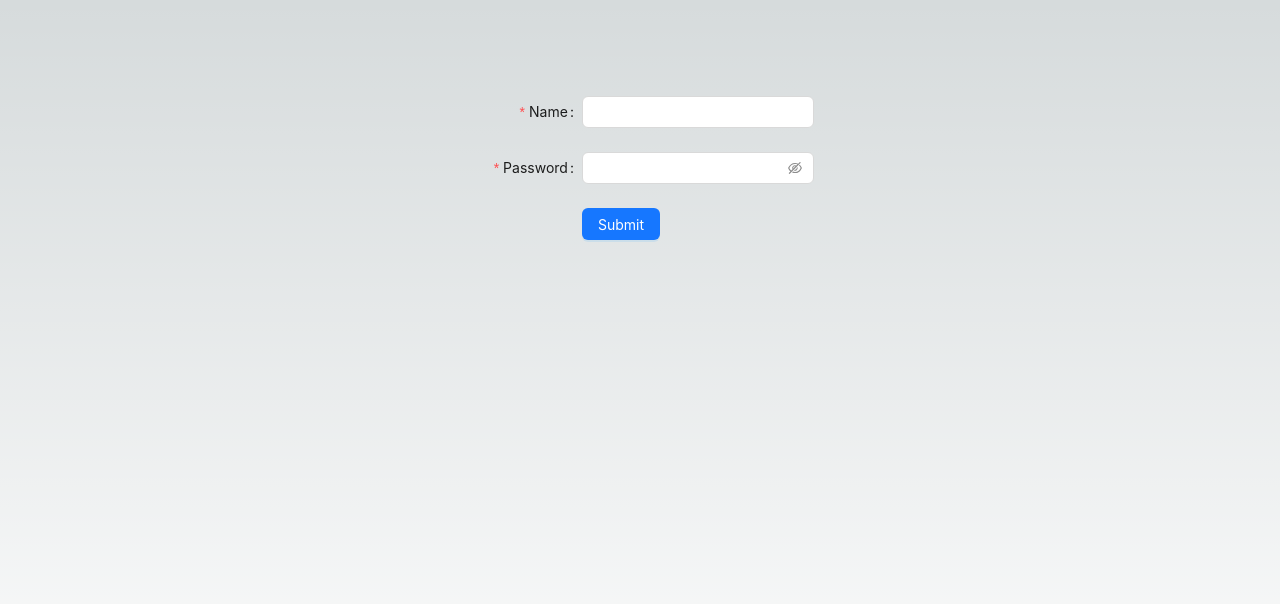
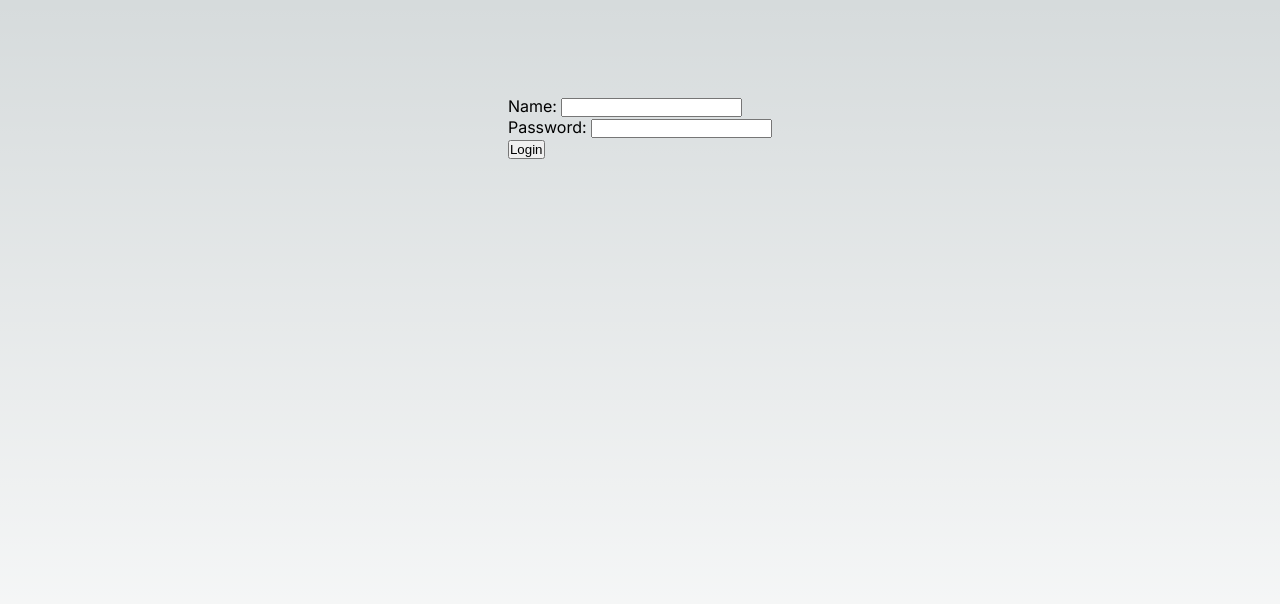
Before and after one commit to mohamedeliwa/delivery-service-client, a Next.js app: page / in a window 1280 px wide. Shown: the top 604 px of the page. Built offline with nearby package versions, Linux system fonts and the light colour scheme.

Commit message:
created the login form

```diff
--- a/package.json
+++ b/package.json
@@ -9,7 +9,6 @@
     "lint": "next lint"
   },
   "dependencies": {
-    "antd": "^5.11.5",
     "axios": "^1.6.2",
     "next": "14.0.3",
     "react": "^18",
--- a/src/components/Login.tsx
+++ b/src/components/Login.tsx
@@ -1,53 +1,64 @@
-import React from "react";
-import { Button, Checkbox, Form, Input } from "antd";
-
-type FieldType = {
-  name?: string;
-  password?: string;
-};
+import axios from "axios";
+import { FormEventHandler, useState } from "react";
 
 const Login: React.FC = () => {
-  const onFinish = (values: any) => {
-    console.log("Success:", values);
-  };
+  const [name, setName] = useState<string>("");
+  const [password, setPassword] = useState("");
 
-  const onFinishFailed = (errorInfo: any) => {
-    console.log("Failed:", errorInfo);
+  const onFinish: FormEventHandler<HTMLFormElement> = async (e) => {
+    try {
+      e.preventDefault();
+      const response = await axios.post(
+        "http://localhost:8000/authentication/login",
+        {
+          name,
+          password,
+        }
+      );
+      console.log({
+        response,
+      });
+    } catch (error) {
+      if (axios.isAxiosError(error)) {
+        console.log(error.response?.data.message);
+      } else {
+        console.log((error as Error).message);
+      }
+    }
   };
 
   return (
-    <Form
-      name="basic"
-      labelCol={{ span: 8 }}
-      wrapperCol={{ span: 16 }}
-      style={{ maxWidth: 600 }}
-      initialValues={{ remember: true }}
-      onFinish={onFinish}
-      onFinishFailed={onFinishFailed}
-      autoComplete="off"
-    >
-      <Form.Item<FieldType>
-        label="Name"
-        name="name"
-        rules={[{ required: true, message: "Please input your name!" }]}
-      >
-        <Input />
-      </Form.Item>
-
-      <Form.Item<FieldType>
-        label="Password"
-        name="password"
-        rules={[{ required: true, message: "Please input your password!" }]}
-      >
-        <Input.Password />
-      </Form.Item>
-
-      <Form.Item wrapperCol={{ offset: 8, span: 16 }}>
-        <Button type="primary" htmlType="submit">
-          Submit
-        </Button>
-      </Form.Item>
-    </Form>
+    <form onSubmit={onFinish} className="">
+      <div className="form-example">
+        <label htmlFor="name">Name: </label>
+        <input
+          type="text"
+          name="name"
+          id="name"
+          required
+          onChange={(e) => {
+            e.preventDefault();
+            setName(e.target.value);
+          }}
+        />
+      </div>
+      <div className="form-example">
+        <label htmlFor="password">Password: </label>
+        <input
+          type="password"
+          name="password"
+          id="password"
+          required
+          onChange={(e) => {
+            e.preventDefault();
+            setPassword(e.target.value);
+          }}
+        />
+      </div>
+      <div className="form-example">
+        <input type="submit" value="Login" />
+      </div>
+    </form>
   );
 };
 
```
Also changed, not shown: 1 other file (tests, documents, lock files or other folders).
